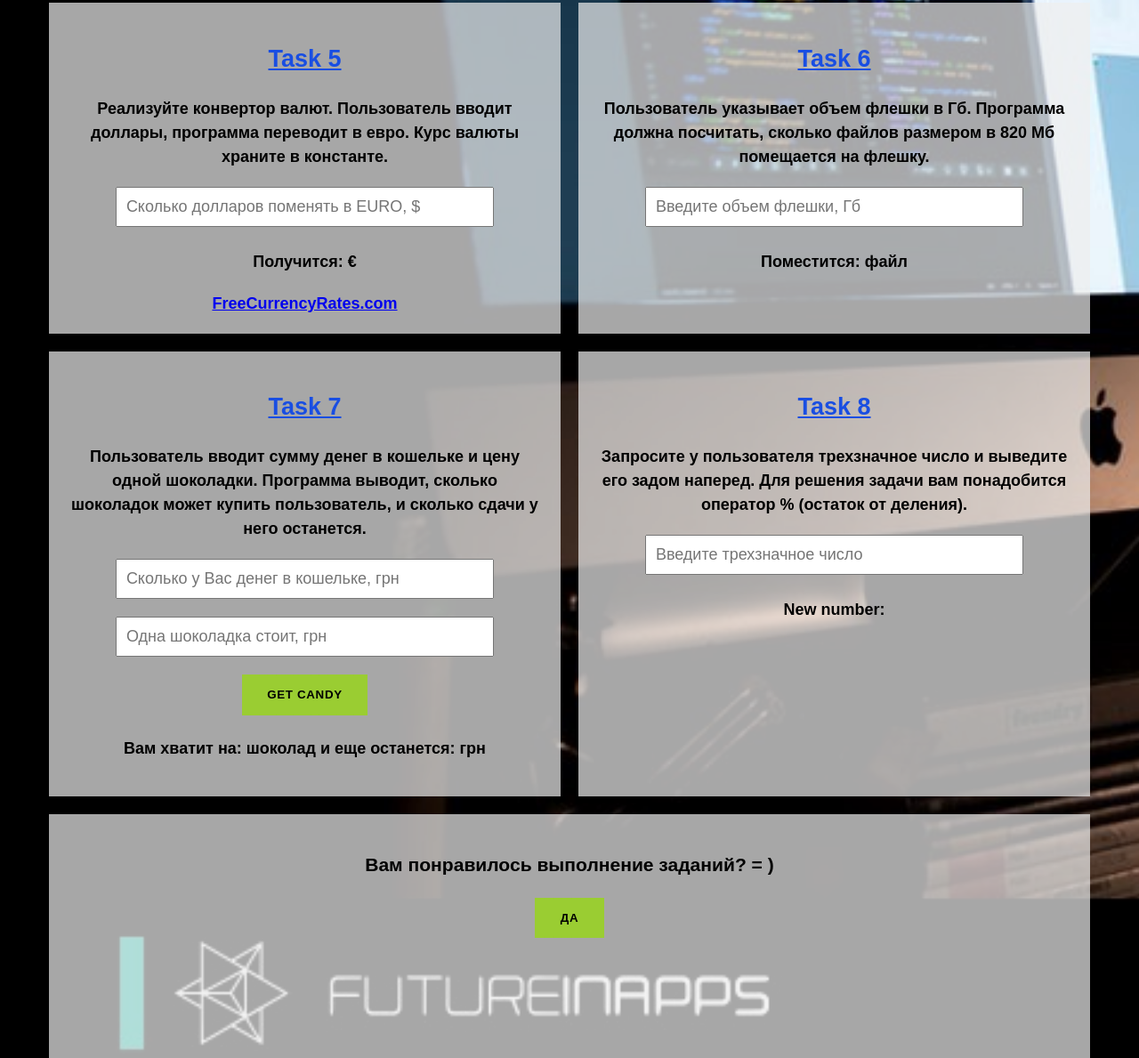
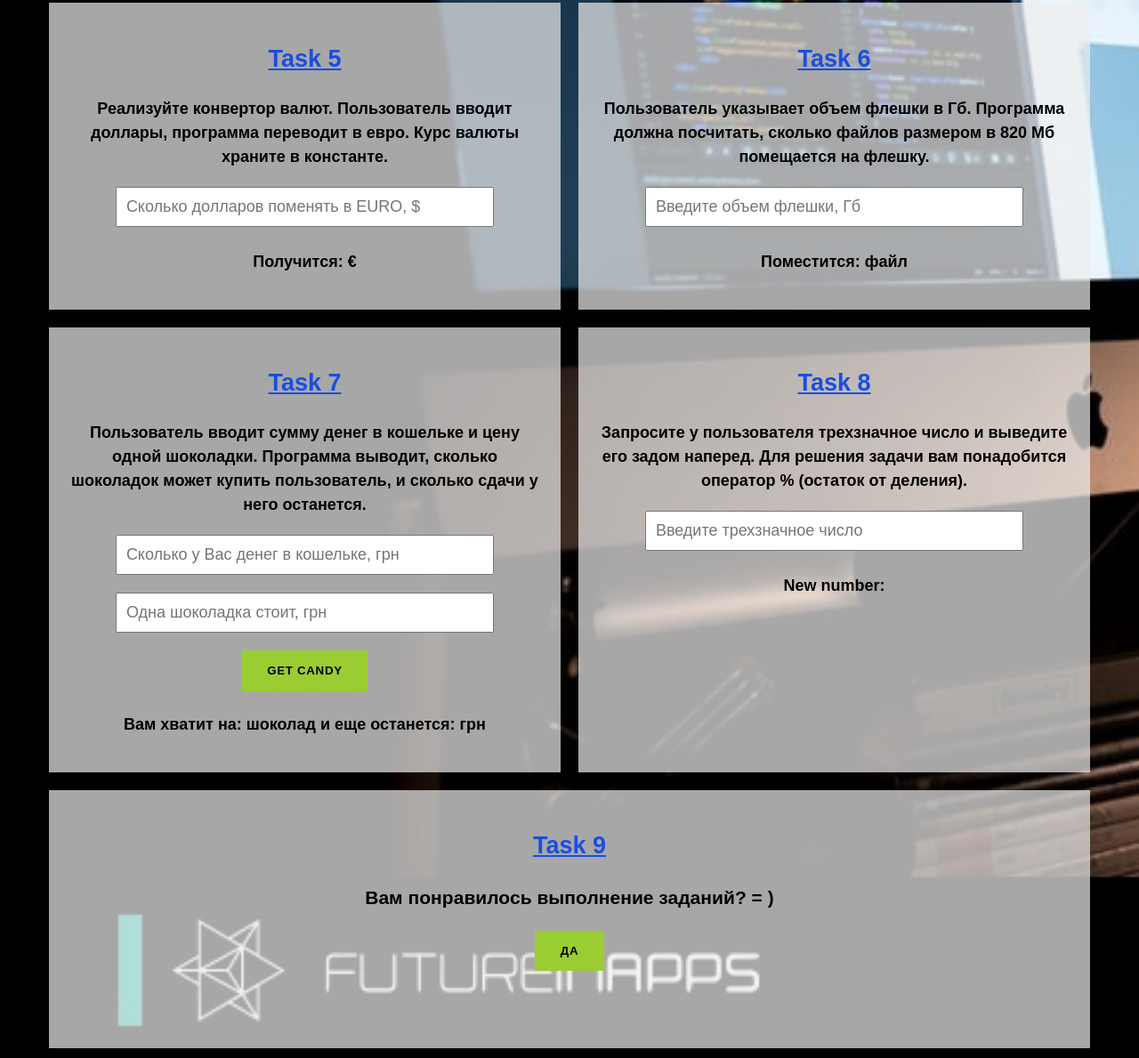
Before and after one commit to PeterKiselev/JS-basics-DOM, a plain HTML site: page index.html in a window 1280 px wide. Shown: the part 928-2117 px from the top of the page at 89% size. Drawn offline with Linux system fonts and the light colour scheme; a script that the page names is missing.

Commit message:
JS-basics DOM

```diff
--- a/css/style.css
+++ b/css/style.css
@@ -31,11 +31,12 @@ body {
 .grid {
     display: grid;
     grid-template-columns: 1fr;
+    grid-template-rows: auto;
     gap: 20px;
     justify-content: center;
 }
 
-@media screen and (min-width: 992px) {
+@media screen and (min-width: 768px) {
     .grid {
         grid-template-columns: repeat(2, 1fr);
         padding-bottom: 20px;
@@ -49,8 +50,10 @@ body {
     min-height: 250px;
 }
 
-.work--full {
-    grid-column: span 2;
+@media screen and (min-width: 768px) {
+    .work--full {
+        grid-column: span 2;
+    }
 }
 
 input {
@@ -60,6 +63,7 @@ input {
     padding: 10px;
     outline: none;
     font-size: inherit;
+    text-overflow: ellipsis;
 }
 
 .btn {
--- a/index.html
+++ b/index.html
@@ -63,16 +63,11 @@
                         <span class="output output--convert"></span>
                         &#8364;
                     </p>
-                    <!--Currency Converter widget by FreeCurrencyRates.com -->
-                    <div id='gcw_mainFXrGSf7Yi' class='gcw_mainFXrGSf7Yi'></div>
-                    <a id='gcw_siteFXrGSf7Yi' href='https://freecurrencyrates.com/ru/'>FreeCurrencyRates.com</a>
-                    <script>function reloadFXrGSf7Yi() { var sc = document.getElementById('scFXrGSf7Yi'); if (sc) sc.parentNode.removeChild(sc); sc = document.createElement('script'); sc.type = 'text/javascript'; sc.charset = 'UTF-8'; sc.async = true; sc.id = 'scFXrGSf7Yi'; sc.src = 'https://freecurrencyrates.com/ru/widget-vertical?iso=USD-EUR-XUL&df=2&p=FXrGSf7Yi&v=fits&source=fcr&width=350&width_title=0&firstrowvalue=1&thm=666666,000000,333333,333333,FFFFFF,666666,555555,ffffff,ffffff&title=&tzo=-180'; var div = document.getElementById('gcw_mainFXrGSf7Yi'); div.parentNode.insertBefore(sc, div); } reloadFXrGSf7Yi(); </script>
-                    <!-- put custom styles here: .gcw_mainFXrGSf7Yi{}, .gcw_headerFXrGSf7Yi{}, .gcw_ratesFXrGSf7Yi{}, .gcw_sourceFXrGSf7Yi{} -->
-                    <!--End of Currency Converter widget by FreeCurrencyRates.com -->
                 </section>
                 <section class="work">
                     <h2 class="title"></h2>
-                    <label for="fieldMemory">Пользователь указывает объем флешки в Гб. Программа должна посчитать, сколько файлов размером в 820 Мб помещается на флешку.</label>
+                    <label for="fieldMemory">Пользователь указывает объем флешки в Гб. Программа должна посчитать,
+                        сколько файлов размером в 820 Мб помещается на флешку.</label>
                     <input type="number" id="fieldMemory" placeholder="Введите объем флешки, Гб" min="0">
                     <p>Поместится:
                         <span class="output output--memory"></span>
@@ -80,10 +75,13 @@
                     </p>
                 </section>
                 <section class="work">
-                    <h2  class="title"></h2>
-                    <p>Пользователь вводит сумму денег в кошельке и цену одной шоколадки. Программа выводит, сколько шоколадок может купить пользователь, и сколько сдачи у него останется.</p>
-                    <input type="number" id="fieldSumMoney"   placeholder="Сколько у Вас денег в кошельке, грн" min="0" step=".01">
-                    <input type="number" id="fieldPriceCandy" placeholder="Одна шоколадка стоит, грн" min="0" step=".01">
+                    <h2 class="title"></h2>
+                    <p>Пользователь вводит сумму денег в кошельке и цену одной шоколадки. Программа выводит, сколько
+                        шоколадок может купить пользователь, и сколько сдачи у него останется.</p>
+                    <input type="number" id="fieldSumMoney" placeholder="Сколько у Вас денег в кошельке, грн" min="0"
+                        step=".01">
+                    <input type="number" id="fieldPriceCandy" placeholder="Одна шоколадка стоит, грн" min="0"
+                        step=".01">
                     <button class="btn btn--result-candy">get candy</button>
                     <p>Вам хватит на:
                         <span class="output output--amount-candy"></span>
@@ -95,13 +93,16 @@
                 </section>
                 <section class="work">
                     <h2 class="title"></h2>
-                    <label for="fieldNumThreeDigit">Запросите у пользователя трехзначное число и выведите его задом наперед. Для решения задачи вам понадобится оператор % (остаток от деления).</label>
-                    <input type="number" id="fieldNumThreeDigit" placeholder="Введите трехзначное число" min="100" max="999">
+                    <label for="fieldNumThreeDigit">Запросите у пользователя трехзначное число и выведите его задом
+                        наперед. Для решения задачи вам понадобится оператор % (остаток от деления).</label>
+                    <input type="number" id="fieldNumThreeDigit" placeholder="Введите трехзначное число" min="100"
+                        max="999">
                     <p>New number:
                         <span class="output output--number"></span>
                     </p>
                 </section>
                 <section class="work work--full">
+                    <h2 class="title"></h2>
                     <h3>Вам понравилось выполнение заданий? = )</h3>
                     <button class="btn btn--start">Да</button>
                 </section>
@@ -111,7 +112,7 @@
     </main>
 
     <script src="js/app.js"></script>
-    <canvas id="c"></canvas>
+    <canvas id="c" width="auto"></canvas>
     <script src="js/fw.js"></script>
 </body>
 
```
